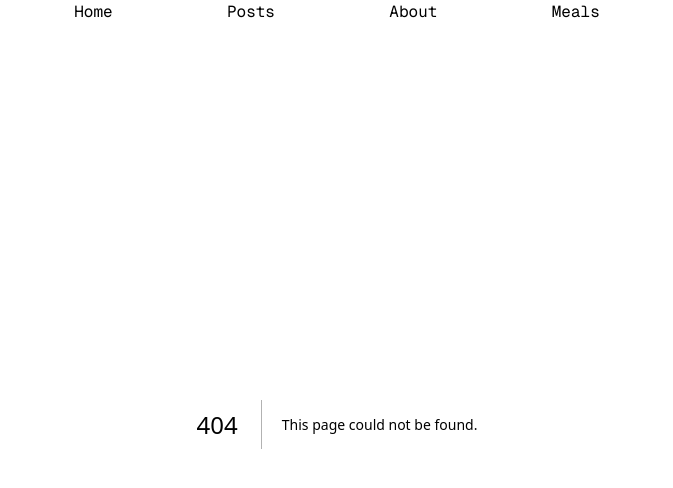
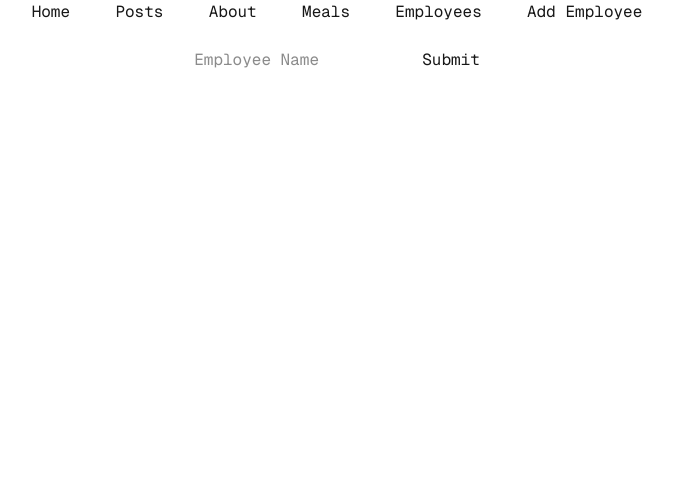
Before and after one commit to farahsamsi/nextjs_core_concepts, a Next.js app: page /employees/add in a window 1280 px wide. Before the commit this address had no page. Shown: the top 488 px of the page, without its empty margins (303-976 px from the left). Built offline with nearby package versions, Linux system fonts and the light colour scheme.

Commit message:
render api call from client side

```diff
--- a/src/app/components/Navbar.jsx
+++ b/src/app/components/Navbar.jsx
@@ -6,7 +6,7 @@ import React from "react";
 const Navbar = () => {
   return (
     <nav className="flex justify-center">
-      <ul className="flex justify-around w-1/2">
+      <ul className="flex gap-4 justify-around md:w-1/2">
         <Link href="/">
           <li>Home</li>
         </Link>
@@ -19,6 +19,12 @@ const Navbar = () => {
         <Link href="/meals">
           <li>Meals</li>
         </Link>
+        <Link href="/employees">
+          <li>Employees</li>
+        </Link>
+        <Link href="/employees/add">
+          <li>Add Employee</li>
+        </Link>
       </ul>
     </nav>
   );
--- /dev/null
+++ b/src/app/employees/add/components/EmployeeAddForm.jsx
@@ -0,0 +1,38 @@
+"use client";
+
+import { useRouter } from "next/navigation";
+
+export default function EmployeeAddForm() {
+  const router = useRouter();
+
+  const handleSubmit = async (e) => {
+    e.preventDefault();
+
+    const form = e.target;
+    const name = form.employeeName.value;
+
+    const payload = { name };
+    const res = await fetch("http://localhost:3000/api/items", {
+      method: "POST",
+      body: JSON.stringify(payload),
+      headers: {
+        "Content-type": "application/json",
+      },
+    });
+
+    const result = await res.json();
+    console.log(result);
+    if (result.insertedId) {
+      form.reset();
+      router.push("/employees");
+    }
+  };
+  return (
+    <div>
+      <form onSubmit={handleSubmit}>
+        <input type="text" name="employeeName" placeholder="Employee Name" />
+        <button type="submit">Submit</button>
+      </form>
+    </div>
+  );
+}
--- /dev/null
+++ b/src/app/employees/add/page.jsx
@@ -0,0 +1,10 @@
+import React from "react";
+import EmployeeAddForm from "./components/EmployeeAddForm";
+
+export default function AddEmployeeFormPage() {
+  return (
+    <div className="flex justify-center mt-6">
+      <EmployeeAddForm />
+    </div>
+  );
+}
--- /dev/null
+++ b/src/app/employees/loading.jsx
@@ -0,0 +1,9 @@
+import React from "react";
+
+export default function loading() {
+  return (
+    <div className="text-center">
+      <p>Loading</p>
+    </div>
+  );
+}
--- /dev/null
+++ b/src/app/employees/page.jsx
@@ -0,0 +1,15 @@
+import React from "react";
+
+export default async function Employees() {
+  // getting data from API route
+  const res = await fetch("http://localhost:3000/api/items");
+  const { data } = await res.json();
+
+  return (
+    <div className="mt-6">
+      {data?.map((singleData) => (
+        <li key={singleData?._id}>{singleData?.name}</li>
+      ))}
+    </div>
+  );
+}
```
